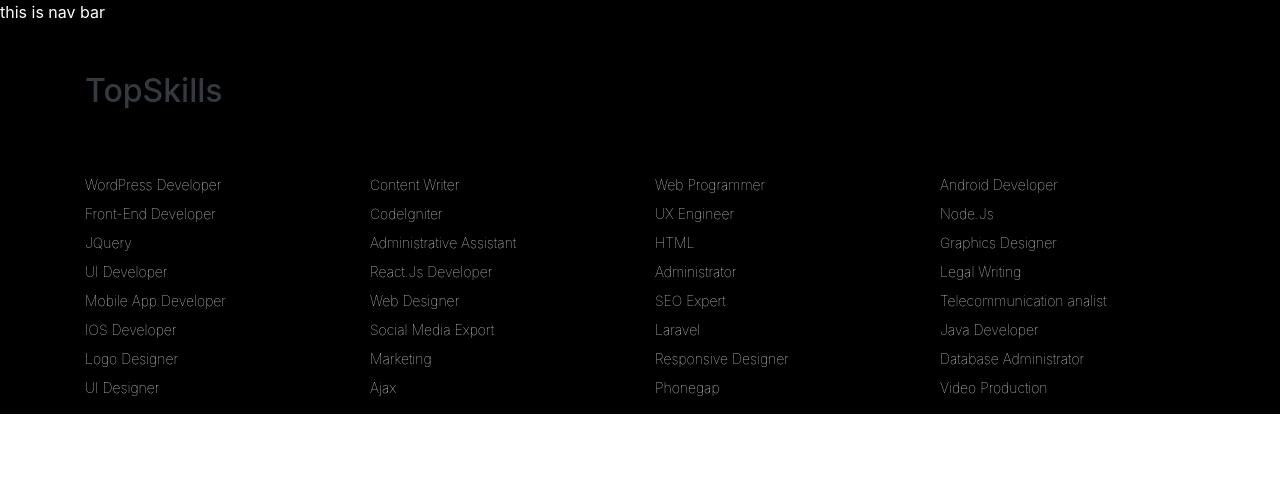
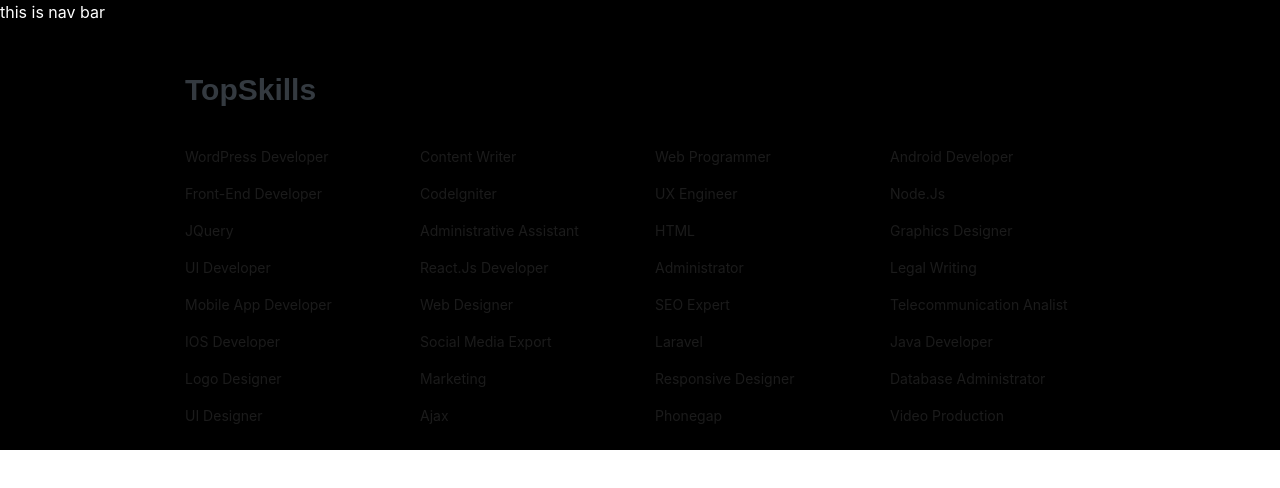
Before and after one commit to ishanShahzad/payforwork, a React (Create React App) app: page / in a window 1280 px wide. Shown: the top 488 px of the page. Built offline with nearby package versions, Linux system fonts and the light colour scheme.

Commit message:
'MalikUmar'

```diff
--- a/src/Components/Home/TopSkills/TopSkills.css
+++ b/src/Components/Home/TopSkills/TopSkills.css
@@ -0,0 +1,13 @@
+
+.cont ul>li{
+
+    color: #1b1b1b;
+    font-weight: 400;
+    font-size: 14px;
+    padding: 8px 0;
+    /* display: inline-block; */
+    text-transform: capitalize;
+  }
+  .umar{
+    margin:0 170px
+  }
--- a/src/Components/Home/TopSkills/TopSkills.js
+++ b/src/Components/Home/TopSkills/TopSkills.js
@@ -1,63 +1,63 @@
 import React from 'react'
-
+import "TopSkills.css"
 export default function TopSkills() {
     return (
         <div className="container-fluid">
-            <div className="container" >
-            <h2 className="mt-5 text-dark">TopSkills</h2>
+            <div className="umar" >
+            <h2 className="mt-5 text-dark" style={{fontFamily:"nunito sans,sans-serif",fontWeight:"600",fontSize:"30px",margin:"20px 0 30px"}}>TopSkills</h2>
             <div className="row " style={{fontWeight:"lighter",fontSize:"14px"}}>
-                <div className="col-lg-3 col-md-6 col-sm-8 mt-5 mx-auto">
+                <div className="col-lg-3 cont col-md-6 col-sm-8 mx-auto">
                     <ul className="list-unstyled">
-                        <li className="a mt-2">WordPress Developer</li>
-                        <li className="mt-2">Front-End Developer</li>
-                        <li className="mt-2">JQuery</li>
-                        <li className="mt-2">UI Developer</li>
-                        <li className="mt-2">Mobile App Developer</li>
-                        <li className="mt-2">IOS Developer</li>
-                        <li className="mt-2">Logo Designer</li>
-                        <li className="mt-2">UI Designer</li>
+                        <li className="a ">WordPress Developer</li>
+                        <li className="">Front-End Developer</li>
+                        <li className="">JQuery</li>
+                        <li className="">UI Developer</li>
+                        <li className="">Mobile App Developer</li>
+                        <li className="">IOS Developer</li>
+                        <li className="">Logo Designer</li>
+                        <li className="">UI Designer</li>
                     </ul>
                 </div>
 
 
-                <div className="col-lg-3 col-md-6 col-sm-8 mt-5 mx-auto">
+                <div className="col-lg-3 cont col-md-6 col-sm-8 mx-auto">
                     <ul className="list-unstyled">
-                        <li className="mt-2">Content Writer</li>
-                        <li className="mt-2">Codelgniter</li>
-                        <li className="mt-2">Administrative Assistant</li>
-                        <li className="mt-2">React.Js Developer</li>
-                        <li className="mt-2">Web Designer</li>
-                        <li className="mt-2">Social Media Export</li>
-                        <li className="mt-2">Marketing</li>
-                        <li className="mt-2">Ajax</li>
+                        <li className="">Content Writer</li>
+                        <li className="">Codelgniter</li>
+                        <li className="">Administrative Assistant</li>
+                        <li className="">React.Js Developer</li>
+                        <li className="">Web Designer</li>
+                        <li className="">Social Media Export</li>
+                        <li className="">Marketing</li>
+                        <li className="">Ajax</li>
                     </ul>
                 </div>
 
 
-                <div className="col-lg-3 col-md-6 col-sm-8 mt-5 mx-auto">
+                <div className="col-lg-3 cont col-md-6 col-sm-8 mx-auto">
                     <ul className="list-unstyled">
-                        <li className="mt-2">Web Programmer</li>
-                        <li className="mt-2">UX Engineer</li>
-                        <li className="mt-2">HTML</li>
-                        <li className="mt-2">Administrator</li>
-                        <li className="mt-2">SEO Expert</li>
-                        <li className="mt-2">Laravel</li>
-                        <li className="mt-2">Responsive Designer</li>
-                        <li className="mt-2">Phonegap</li>
+                        <li className="">Web Programmer</li>
+                        <li className="">UX Engineer</li>
+                        <li className="">HTML</li>
+                        <li className="">Administrator</li>
+                        <li className="">SEO Expert</li>
+                        <li className="">Laravel</li>
+                        <li className="">Responsive Designer</li>
+                        <li className="">Phonegap</li>
                     </ul>
                 </div>
 
 
-                <div className="col-lg-3 col-md-6 col-sm-8 mt-5 mx-auto">
+                <div className="col-lg-3 cont col-md-6 col-sm-8 mx-auto">
                     <ul className="list-unstyled">
-                        <li className="mt-2">Android Developer</li>
-                        <li className="mt-2">Node.Js</li>
-                        <li className="mt-2">Graphics Designer</li>
-                        <li className="mt-2">Legal Writing</li>
-                        <li className="mt-2">Telecommunication analist</li>
-                        <li className="mt-2">Java Developer</li>
-                        <li className="mt-2">Database Administrator</li>
-                        <li className="mt-2">Video Production</li>
+                        <li className="">Android Developer</li>
+                        <li className="">Node.Js</li>
+                        <li className="">Graphics Designer</li>
+                        <li className="">Legal Writing</li>
+                        <li className="">Telecommunication analist</li>
+                        <li className="">Java Developer</li>
+                        <li className="">Database Administrator</li>
+                        <li className="">Video Production</li>
                     </ul>
                 </div>
             </div></div>
```
